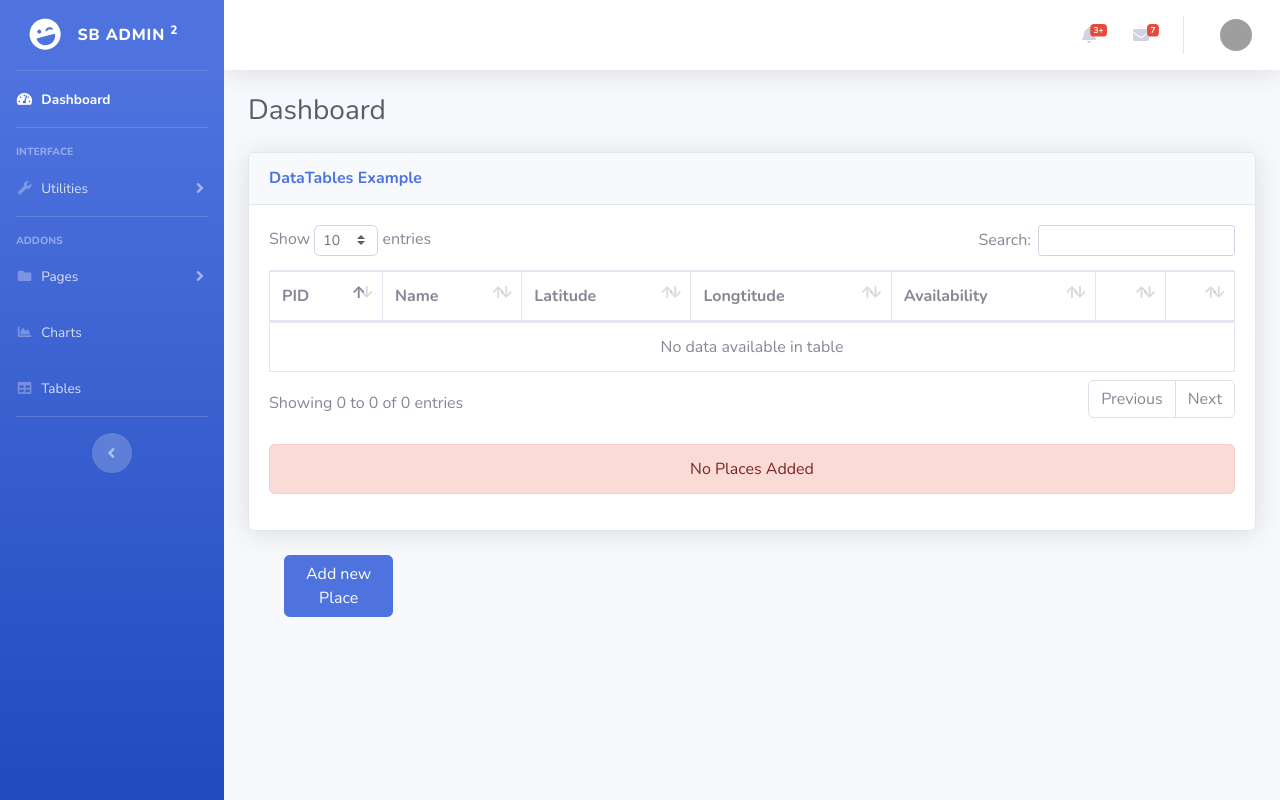
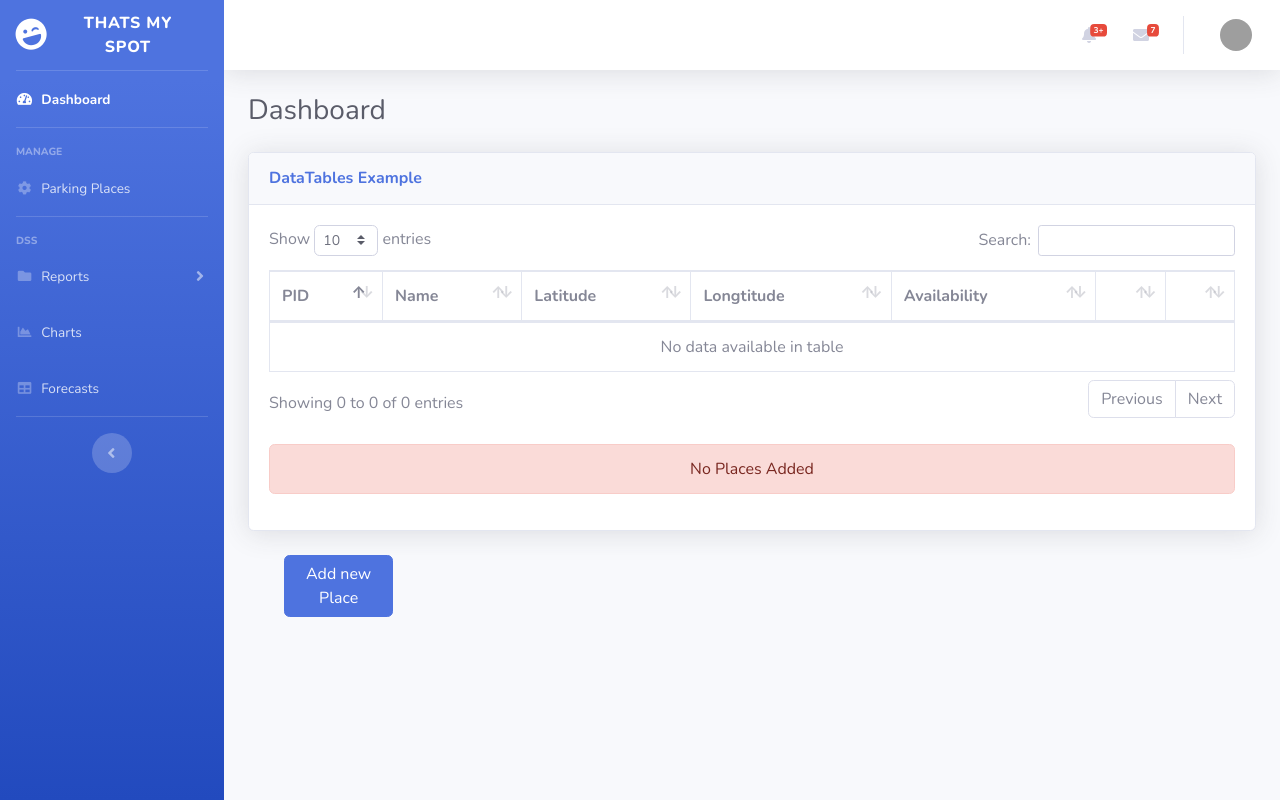
Before and after one commit to Ravindu-Dilshan/ThatsMySpot, a PHP site: page /place_manage.php in a window 1280 px wide. Run offline with PHP 8.4, Linux system fonts and the light colour scheme; the visitor is signed in with stand-in values (Sample User, id 1); data that the repository does not hold is empty; grey boxes are pictures that could not be loaded.

Commit message:
changed UI

```diff
--- a/place_manage.php
+++ b/place_manage.php
@@ -8,7 +8,7 @@
     <meta name="description" content="">
     <meta name="author" content="">
 
-    <title>SB Admin 2 - Tables</title>
+    <title></title>
 
     <!-- Custom fonts for this template -->
     <link href="utils/fontawesome-free/css/all.min.css" rel="stylesheet" type="text/css">
--- a/sidebar.php
+++ b/sidebar.php
@@ -16,7 +16,7 @@
         <div class="sidebar-brand-icon rotate-n-15">
             <i class="fas fa-laugh-wink"></i>
         </div>
-        <div class="sidebar-brand-text mx-3">SB Admin <sup>2</sup></div>
+        <div class="sidebar-brand-text mx-3">Thats My Spot</div>
     </a>
 
     <!-- Divider -->
@@ -24,7 +24,7 @@
 
     <!-- Nav Item - Dashboard -->
     <li class="nav-item active">
-        <a class="nav-link" href="index.html">
+        <a class="nav-link" href="index.php">
             <i class="fas fa-fw fa-tachometer-alt"></i>
             <span>Dashboard</span></a>
     </li>
@@ -34,16 +34,16 @@
 
     <!-- Heading -->
     <div class="sidebar-heading">
-        Interface
+        Manage
     </div>
-<?php if($u['ACESS'] == "Admin"){?>
+    <?php if($u['ACESS'] == "Admin"){?>
     <!-- Nav Item - Pages Collapse Menu -->
     <li class="nav-item">
-        <a class="nav-link collapsed" href="#" data-toggle="collapse" data-target="#collapseTwo" aria-expanded="true"
-            aria-controls="collapseTwo">
+        <a class="nav-link" href="user_manage.php">
             <i class="fas fa-fw fa-cog"></i>
-            <span>Components</span>
+            <span>Users</span>
         </a>
+        <!--
         <div id="collapseTwo" class="collapse" aria-labelledby="headingTwo" data-parent="#accordionSidebar">
             <div class="bg-white py-2 collapse-inner rounded">
                 <h6 class="collapse-header">Custom Components:</h6>
@@ -51,15 +51,16 @@
                 <a class="collapse-item" href="cards.html">Cards</a>
             </div>
         </div>
+        -->
     </li>
-<?php }?>
+    <?php }?>
     <!-- Nav Item - Utilities Collapse Menu -->
     <li class="nav-item">
-        <a class="nav-link collapsed" href="#" data-toggle="collapse" data-target="#collapseUtilities"
-            aria-expanded="true" aria-controls="collapseUtilities">
-            <i class="fas fa-fw fa-wrench"></i>
-            <span>Utilities</span>
+        <a class="nav-link" href="place_manage.php">
+            <i class="fas fa-fw fa-cog"></i>
+            <span>Parking Places</span>
         </a>
+        <!--
         <div id="collapseUtilities" class="collapse" aria-labelledby="headingUtilities" data-parent="#accordionSidebar">
             <div class="bg-white py-2 collapse-inner rounded">
                 <h6 class="collapse-header">Custom Utilities:</h6>
@@ -69,6 +70,7 @@
                 <a class="collapse-item" href="utilities-other.html">Other</a>
             </div>
         </div>
+        -->
     </li>
 
     <!-- Divider -->
@@ -76,7 +78,7 @@
 
     <!-- Heading -->
     <div class="sidebar-heading">
-        Addons
+        DSS
     </div>
 
     <!-- Nav Item - Pages Collapse Menu -->
@@ -84,18 +86,14 @@
         <a class="nav-link collapsed" href="#" data-toggle="collapse" data-target="#collapsePages" aria-expanded="true"
             aria-controls="collapsePages">
             <i class="fas fa-fw fa-folder"></i>
-            <span>Pages</span>
+            <span>Reports</span>
         </a>
         <div id="collapsePages" class="collapse" aria-labelledby="headingPages" data-parent="#accordionSidebar">
             <div class="bg-white py-2 collapse-inner rounded">
-                <h6 class="collapse-header">Login Screens:</h6>
-                <a class="collapse-item" href="login.html">Login</a>
-                <a class="collapse-item" href="register.html">Register</a>
-                <a class="collapse-item" href="forgot-password.html">Forgot Password</a>
-                <div class="collapse-divider"></div>
-                <h6 class="collapse-header">Other Pages:</h6>
-                <a class="collapse-item" href="404.html">404 Page</a>
-                <a class="collapse-item" href="blank.html">Blank Page</a>
+                <a class="collapse-item" href="#">Users</a>
+                <a class="collapse-item" href="#">Parking Places</a>
+                <a class="collapse-item" href="#">Authentication Log</a>
+                <a class="collapse-item" href="#">Used Times</a>
             </div>
         </div>
     </li>
@@ -111,7 +109,7 @@
     <li class="nav-item">
         <a class="nav-link" href="tables.html">
             <i class="fas fa-fw fa-table"></i>
-            <span>Tables</span></a>
+            <span>Forecasts</span></a>
     </li>
 
     <!-- Divider -->
```
